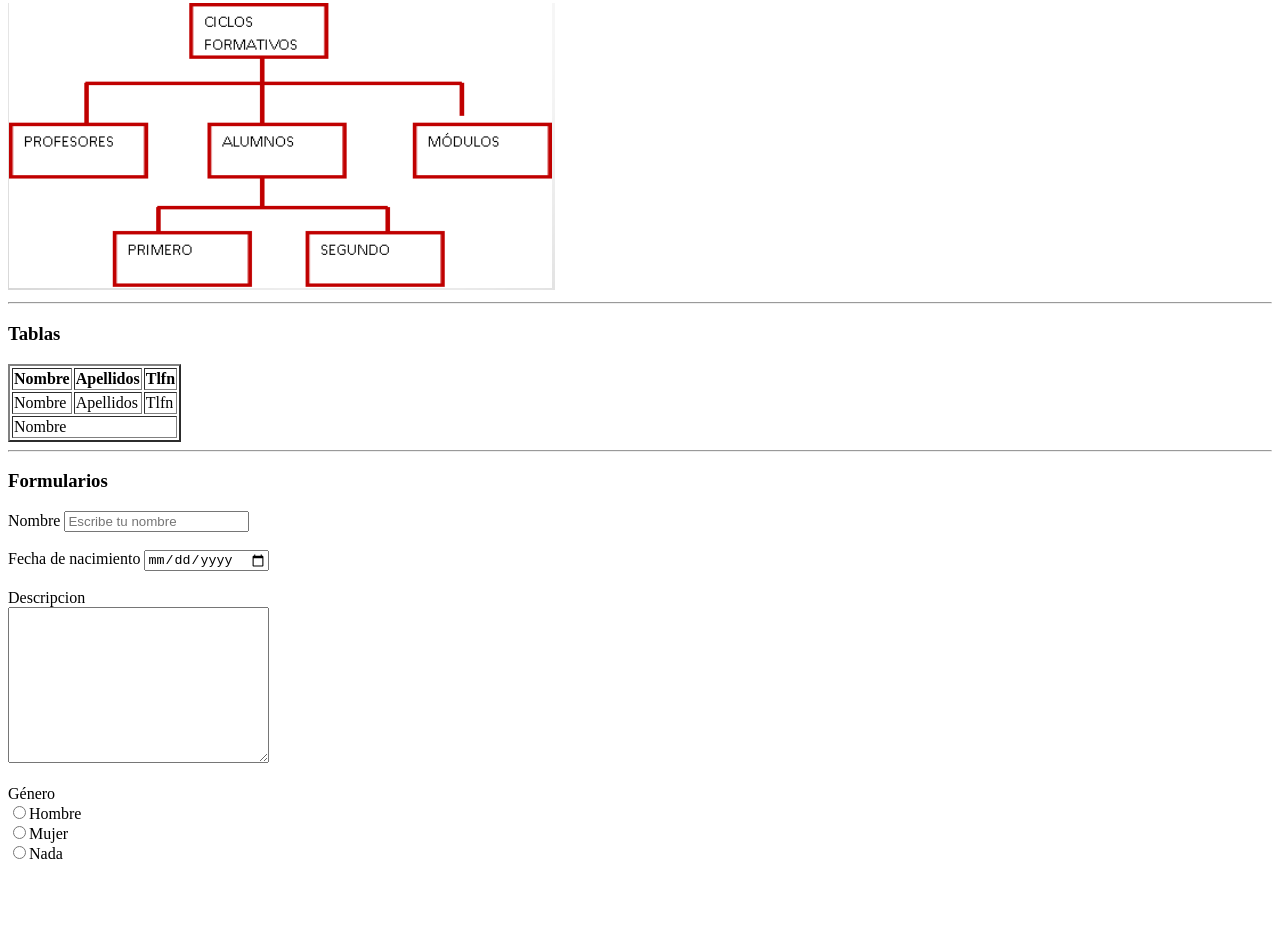
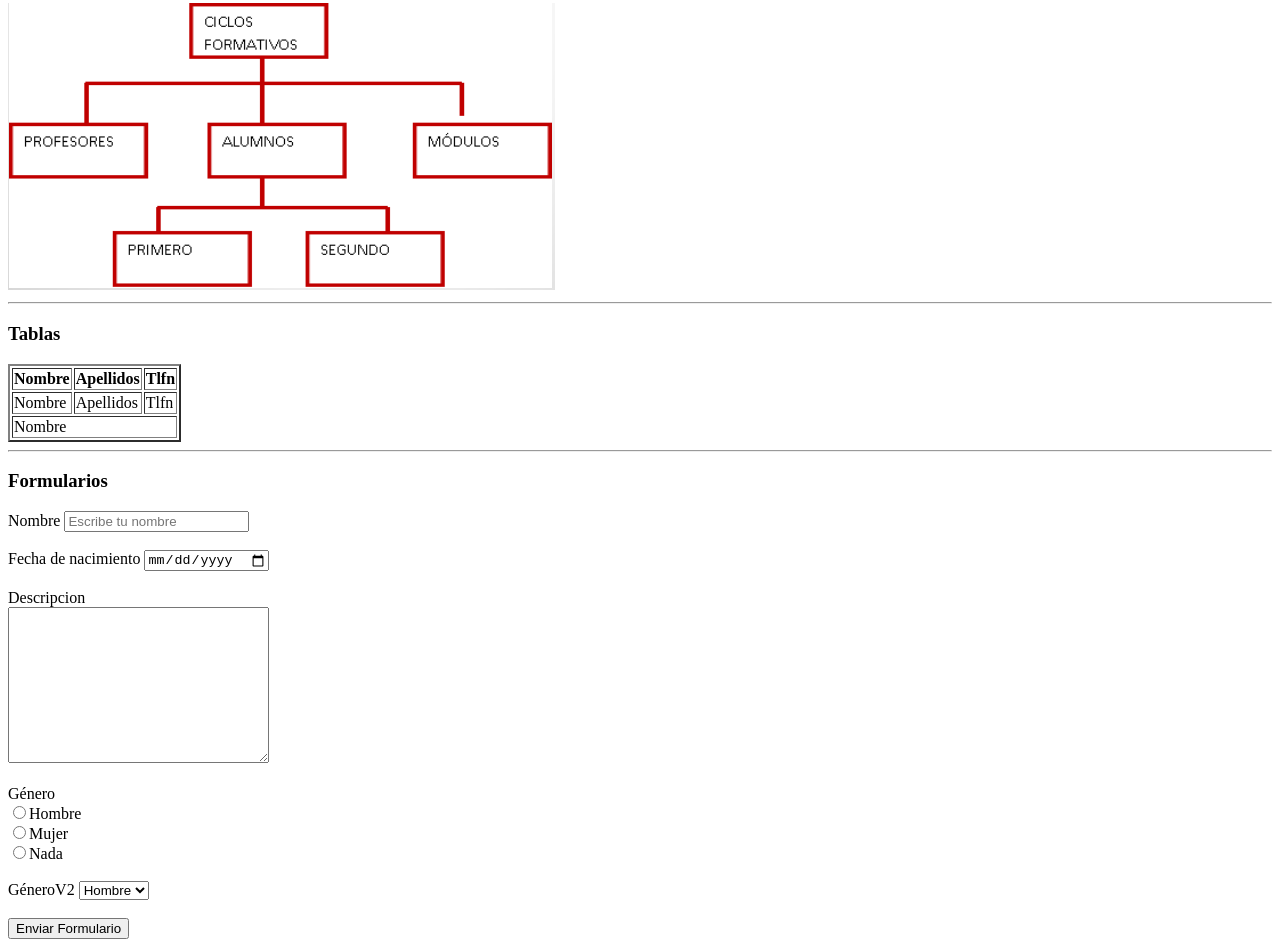
Before and after one commit to vjp-walterML/MASTERS, a plain HTML site: page MasterCSS/RepasoHTML.html in a window 1280 px wide. Shown: the part 1062-2009 px from the top of the page. Before the commit the page ends 1933 px from the top, so only its background shows below. Drawn offline with Linux system fonts and the light colour scheme.

Commit message:
RepasoHTML5

```diff
--- a/MasterCSS/RepasoHTML.html
+++ b/MasterCSS/RepasoHTML.html
@@ -108,6 +108,19 @@
                 <input type="radio" name="genero" value="Mujer" id="">Mujer<br />
                 <input type="radio" name="genero" value="Nada" id="">Nada<br />
             </div>
+            <br />
+            <div>
+                <label for="generov2">GéneroV2</label>
+                <select name="generov2" id="">
+                    <option value="Hombre">Hombre</option>
+                    <option value="Mujer">Mujer</option>
+                    <option value="Nada">Nada</option>
+                </select>
+            </div>
+            <br />
+            <div>
+                <input type="submit" value="Enviar Formulario" />
+            </div>
         </form>
     </div>
 </body>
```
